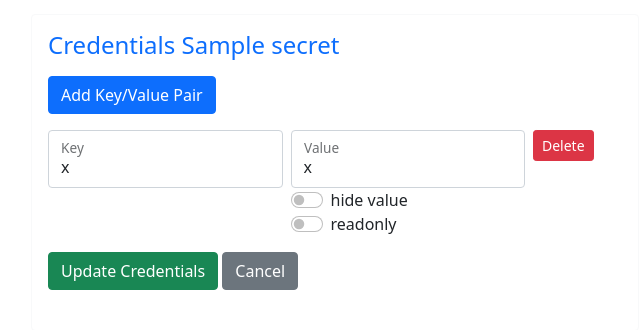
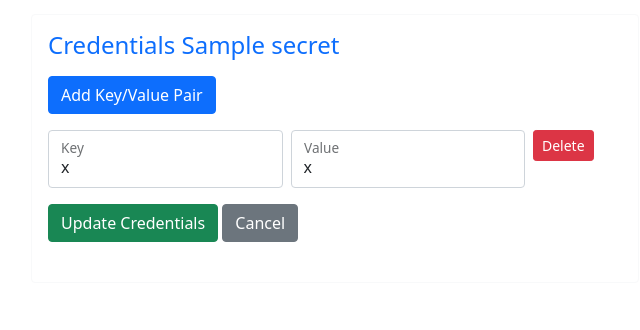
Before and after one commit to eoxhub-workspaces/credential-manager, a Python web app: template templates/credential_detail.html in a window 1280 px wide. Shown: the part 195-525 px from the top of the page, without its empty margins (305-945 px from the left). Run offline with Jinja, Linux system fonts and the light colour scheme; the template is opened without the code that fills it: most values are stand-ins (such as "Sample title", 1, 10 or a date in 2020).

Commit message:
feat: update credential details view depending on annotations

```diff
--- a/templates/credential_detail.html
+++ b/templates/credential_detail.html
@@ -13,18 +13,6 @@
         <div class="form-floating">
             <input type="text" class="form-control" id="value" name="secret_value" placeholder="" value="">
             <label for="value">Value</label>
-        </div>
-        <div class="form-check form-switch mb-0">
-            <input type="hidden" name="hide-key" value="off">
-            <input class="form-check-input"
-                type="checkbox" id="hide-key" name="hide-key"
-                > hide value
-        </div>
-        <div class="form-check form-switch mb-0">
-            <input type="hidden" name="readonly-key" value="off">
-            <input class="form-check-input"
-                type="checkbox" id="readonly-key" name="readonly-key"
-                > readonly
         </div>
     </div>
     <div class="col-md-1">
@@ -62,6 +50,7 @@
             </div>
             {% endif %}
 
+            {% if not (secret.get('annotations', {}).get('cm_readonly') or secret.get('annotations', {}).get('cm_keyonly')) %}
             <button type="button" class="btn btn-primary" onclick="
                     element = document.getElementById('form-row-template').cloneNode(true);
                     element.classList.remove('d-none');
@@ -69,6 +58,8 @@
             ">
                 Add Key/Value Pair
             </button>
+            {% endif %}
+
             <div class="clearfix"></div>
 
             <!-- NOTE: keep in sync with template above :-( -->
@@ -79,52 +70,42 @@
                         <input type="text" class="form-control" id="{{ secret_key }}" name="secret_key" placeholder=""
                             pattern="[a-zA-Z][_a-zA-Z0-9]*" title="Alphanumeric starting with letter"
                             value="{{ secret_key }}" required
-                            {% if secret.annotations.get('readonly_' ~ secret_key) == "True" %} readonly {% endif %}>
+                            {% if secret.get('annotations', {}).get('cm_readonly') or secret.get('annotations', {}).get('cm_keyonly') %} readonly {% endif %}>
                         <label for="key">Key</label>
                     </div>
                 </div>
                 <div class="col-md-5">
                     <div class="form-floating">
-                        <input type= {% if secret.annotations.get('hide_' ~ secret_key) == "True" %} "password" {% else %} "text" {% endif %} class="form-control" id="{{ secret_value }}" name="secret_value" placeholder=""
+                        <input type= {% if secret.annotations.get('cm_keyonly') %} "password" {% else %} "text" {% endif %} class="form-control" id="{{ secret_value }}" name="secret_value" placeholder=""
                             value="{{ secret_value }}" required
-                            {% if secret.annotations.get('readonly_' ~ secret_key) == "True" %} readonly {% endif %}>
+                            {% if secret.get('annotations', {}).get('cm_readonly') or secret.get('annotations', {}).get('cm_keyonly')  %} readonly {% endif %}>
                         <label for="value">Value</label>
                     </div>
-                    <div class="form-check form-switch mb-0">
-                        <input type="hidden" name="hide-key" value="off">
-                        {% if secret.annotations.get('hide_' ~ secret_key) == "True" %}
-                        <input type="hidden" name="hide-key" value= "on">
-                        {% endif %}
-                        <input class="form-check-input"
-                            type="checkbox" id="hide-key-{{ secret_key }}" name="hide-key"
-                            {% if secret.annotations.get('hide_' ~ secret_key) == "True" %} checked disabled {% endif %}
-                            {% if secret.annotations.get('readonly_' ~ secret_key) == "True" %} disabled {% endif %}> hide value
-                    </div>
-                    <div class="form-check form-switch mb-0">
-                        <input type="hidden" name="readonly-key" value="off">
-                        {% if secret.annotations.get('readonly_' ~ secret_key) == "True" %}
-                        <input type="hidden" name="readonly-key" value= "on">
-                        {% endif %}
-                        <input class="form-check-input"
-                            type="checkbox" id="readonly-{{ secret_key }}" name="readonly-key"
-                            {% if secret.annotations.get('readonly_' ~ secret_key) == "True" %} checked disabled {% endif %}> readonly
-                    </div>
                 </div>
+                {% if not (secret.get('annotations', {}).get('cm_readonly') or secret.get('annotations', {}).get('cm_keyonly')) %}
                 <div class="col-md-2">
                     <div class="form-floating">
                         <button type="button" class="btn btn-sm btn-danger"
                             onclick="this.parentElement.parentElement.parentElement.remove()">
-                            Delete</button>
+                            Delete
+                        </button>
                     </div>
                 </div>
+                {% endif %}
             </div>
             {% endfor %}
-
             <div id="form-buttons">
+                {% if not (secret.get('annotations', {}).get('cm_readonly') or secret.get('annotations', {}).get('cm_keyonly')) %}
                 <button type="submit" class="btn btn-success my-2">
                     {% if is_new_credential %} Create {% else %} Update {% endif %} Credentials
                 </button>
-                <a href="../" type="button" class="btn btn-secondary">Cancel</a>
+                {% endif %}
+                <a href="../" type="button" class="btn btn-secondary">
+                    {% if (secret.get('annotations', {}).get('cm_readonly') or secret.get('annotations', {}).get('cm_keyonly')) %}
+                        Return
+                    {% else %}
+                        Cancel
+                    {% endif %}</a>
             </div>
         </form>
 
--- a/templates/credentials.html
+++ b/templates/credentials.html
@@ -12,13 +12,13 @@
             <span class="text-primary"> {{ secret.name }} </span>
             <span>
                 <a href="./credentials-detail/{{ secret.name }}" type="button" class="btn btn-primary">
-                    {% if not (secret.get('annotations', {}).get('cm_readonly') or secret.get('annotations', {}).get('cm_key-only')) %}
+                    {% if not (secret.get('annotations', {}).get('cm_readonly') or secret.get('annotations', {}).get('cm_keyonly')) %}
                         Edit
                     {% else %}
                         View
                     {% endif %}
                 </a>
-                {% if not (secret.get('annotations', {}).get('cm_readonly') or secret.get('annotations', {}).get('cm_key-only')) %}
+                {% if not (secret.get('annotations', {}).get('cm_readonly') or secret.get('annotations', {}).get('cm_keyonly')) %}
                 <button type="button" class="btn btn-danger" onclick="
                    fetch('./credentials-detail/{{ secret.name }}', {method: 'DELETE'}).then(
                        location.reload.bind(location)
```
